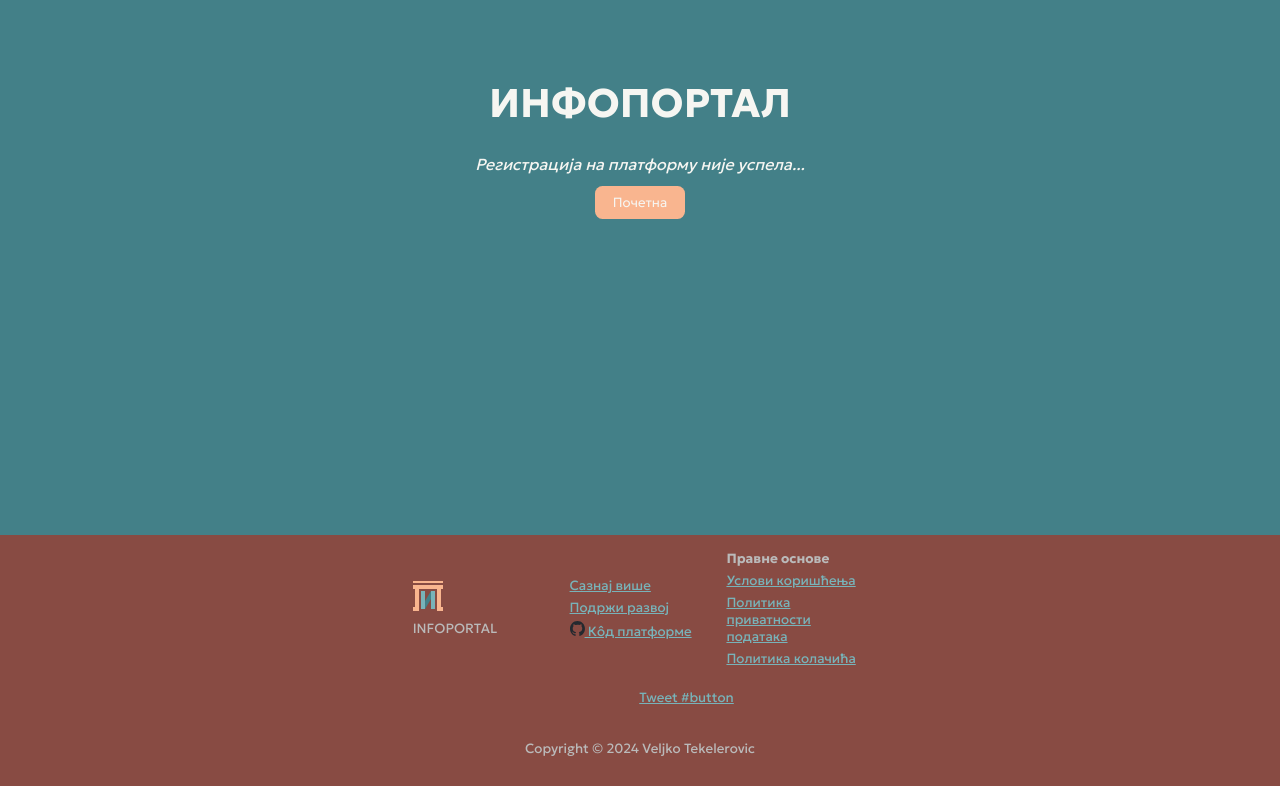
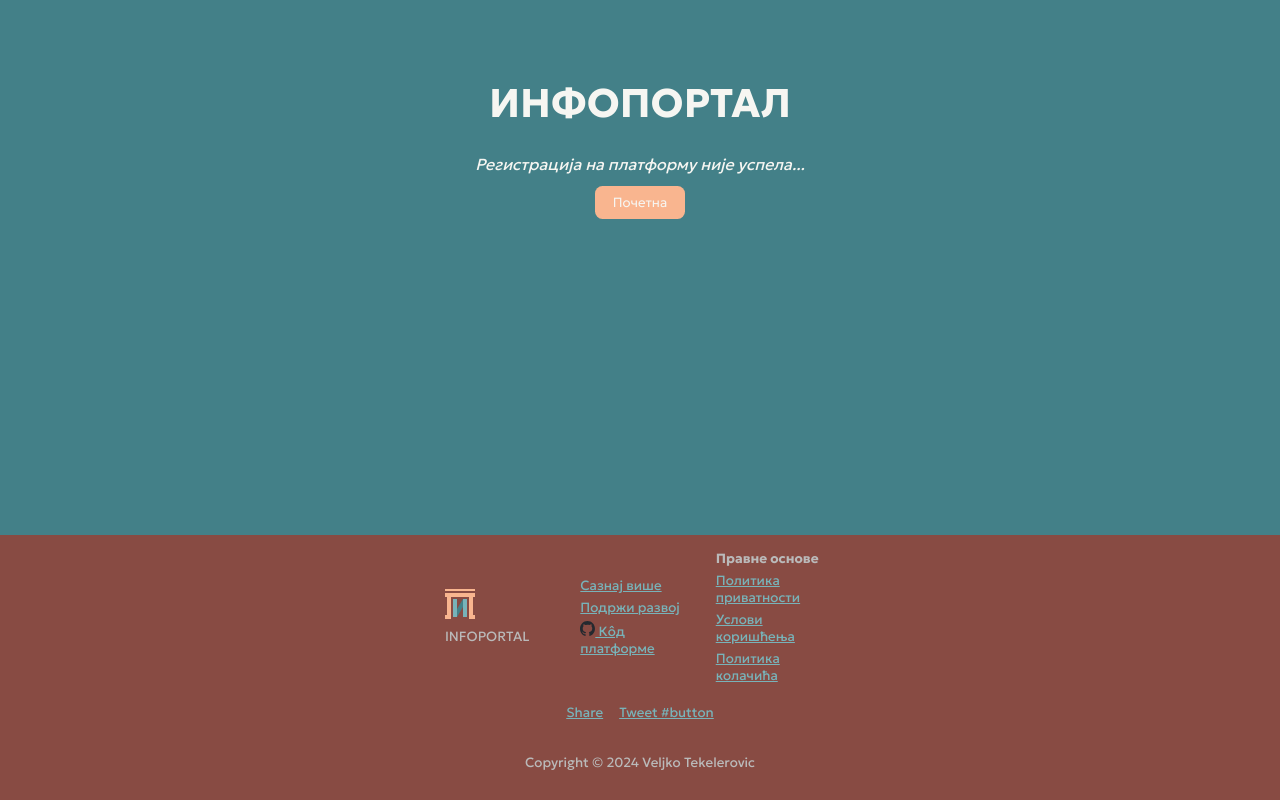
Before and after one commit to vexy/infoportal-website, a SvelteKit app: page /auth-error in a window 1280 px wide. Shown: the part 265-1065 px from the top of the page. Built offline with nearby package versions, Linux system fonts and the light colour scheme; grey boxes are pictures that could not be loaded.

Commit message:
Improved iubenda support (#44)
- improved iubenda compliance
- fixed missing Facebook share button
- README typo fixes

- Updated project version: 1.1.1

```diff
--- a/package.json
+++ b/package.json
@@ -1,6 +1,6 @@
 {
 	"name": "infoportal-full-solution",
-	"version": "1.1",
+	"version": "1.1.1",
 	"private": true,
 	"author": {"name": "Vëx", "url": "https://github.com./vexy"},
 	"description": "Simple implementation of publicly available voting station.",
--- a/src/app.html
+++ b/src/app.html
@@ -35,6 +35,16 @@
 		%sveltekit.head%
 	</head>
 
+	<!-- IUBENDA STUFF -->
+	<script type="text/javascript">
+		var _iub = _iub || [];
+		_iub.csConfiguration = {"siteId":3804988,"cookiePolicyId":10283915,"storage":{"useSiteId":true}};
+		_iub.csLangConfiguration = {"en":{"cookiePolicyId":10283915},"hr":{"cookiePolicyId":76237133}};
+		</script>
+	<script type="text/javascript" src="https://cs.iubenda.com/autoblocking/3804988.js"></script>
+	<script type="text/javascript" src="//cdn.iubenda.com/cs/gpp/stub.js"></script>
+	<script type="text/javascript" src="//cdn.iubenda.com/cs/iubenda_cs.js" charset="UTF-8" async></script>
+
 	<!-- Google Tag Manager -->
 	<script async src="https://www.googletagmanager.com/gtag/js?id=G-P0RR1V030Z"></script>
 	<script>
@@ -45,6 +55,17 @@
 		gtag('config', 'G-P0RR1V030Z');
 	</script>
 
+	<!-- Load Facebook SDK for JavaScript -->
+	<div id="fb-root"></div>
+	<script>(function(d, s, id) {
+		var js, fjs = d.getElementsByTagName(s)[0];
+		if (d.getElementById(id)) return;
+		js = d.createElement(s); js.id = id;
+		js.src = "https://connect.facebook.net/en_US/sdk.js#xfbml=1&version=v3.0";
+		fjs.parentNode.insertBefore(js, fjs);
+		}(document, 'script', 'facebook-jssdk'));
+	</script>
+
 	<body>
 		<div style="display: contents">%sveltekit.body%</div>
 	</body>
--- a/src/components/Footer.svelte
+++ b/src/components/Footer.svelte
@@ -24,26 +24,15 @@
         <!-- LEGAL -->
         <section>
             <span><b>Правне основе</b></span>
-            <a href="https://www.iubenda.com/terms-and-conditions/10283915" class="iubenda-black iubenda-noiframe iubenda-embed iubenda-noiframe " title="Услови коришћења">Услови коришћења</a>
-            <a href="https://www.iubenda.com/privacy-policy/10283915" class="iubenda-black iubenda-noiframe iubenda-embed iubenda-noiframe " title="Политика приватности">Политика приватности података</a>
-            <a href="https://www.iubenda.com/privacy-policy/10283915/cookie-policy" class="iubenda-black iubenda-noiframe iubenda-embed iubenda-noiframe " title="Политика колачића">Политика колачића</a>
+            <a href="https://www.iubenda.com/privacy-policy/10283915" class="iubenda-white iubenda-noiframe iubenda-embed iubenda-noiframe " title="Политика приватности">Политика приватности</a><script type="text/javascript">(function (w,d) {var loader = function () {var s = d.createElement("script"), tag = d.getElementsByTagName("script")[0]; s.src="https://cdn.iubenda.com/iubenda.js"; tag.parentNode.insertBefore(s,tag);}; if(w.addEventListener){w.addEventListener("load", loader, false);}else if(w.attachEvent){w.attachEvent("onload", loader);}else{w.onload = loader;}})(window, document);</script>
+            <a href="https://www.iubenda.com/terms-and-conditions/10283915" class="iubenda-white iubenda-noiframe iubenda-embed iubenda-noiframe " title="Услови коришћења">Услови коришћења</a><script type="text/javascript">(function (w,d) {var loader = function () {var s = d.createElement("script"), tag = d.getElementsByTagName("script")[0]; s.src="https://cdn.iubenda.com/iubenda.js"; tag.parentNode.insertBefore(s,tag);}; if(w.addEventListener){w.addEventListener("load", loader, false);}else if(w.attachEvent){w.attachEvent("onload", loader);}else{w.onload = loader;}})(window, document);</script>
+            <a href="https://www.iubenda.com/privacy-policy/10283915/cookie-policy" class="iubenda-white iubenda-noiframe iubenda-embed iubenda-noiframe " title="Политика колачића">Политика колачића</a><script type="text/javascript">(function (w,d) {var loader = function () {var s = d.createElement("script"), tag = d.getElementsByTagName("script")[0]; s.src="https://cdn.iubenda.com/iubenda.js"; tag.parentNode.insertBefore(s,tag);}; if(w.addEventListener){w.addEventListener("load", loader, false);}else if(w.attachEvent){w.attachEvent("onload", loader);}else{w.onload = loader;}})(window, document);</script>
         </section>
     </div>
 
     <!-- Social share -->
     <div>
-        <iframe
-            src="https://www.facebook.com/plugins/share_button.php?href=https%3A%2F%2Finfoportal.app&layout&size&width=77&height=20&appId"
-            width="77"
-            height="20"
-            style="border:none;overflow:hidden"
-            scrolling="no"
-            frameborder="0"
-            allowfullscreen="true"
-            allow="autoplay; clipboard-write; encrypted-media; picture-in-picture; web-share"
-            title="Facebook share"
-            data-size="large"
-        />
+        <div class="fb-share-button" data-href="https://infoportal.app" data-layout="button_count" data-size="large"><a target="_blank" href="https://www.facebook.com/sharer/sharer.php?u=https%3A%2F%2Finfoportal.app%2F&amp;src=sdkpreparse" class="fb-xfbml-parse-ignore">Share</a></div>
         <a href="https://twitter.com/intent/tweet?button_hashtag=infoportal&ref_src=twsrc%5Etfw" class="twitter-hashtag-button" data-text="На Инфопортал платформи можете сазнати више на разне теме" data-url="https://infoportal.app" data-lang="en" data-show-count="false">Tweet #button</a><script async src="https://platform.twitter.com/widgets.js" charset="utf-8"></script>
     </div>
 
```
Also changed, not shown: 2 other files (tests, documents, lock files or other folders).
